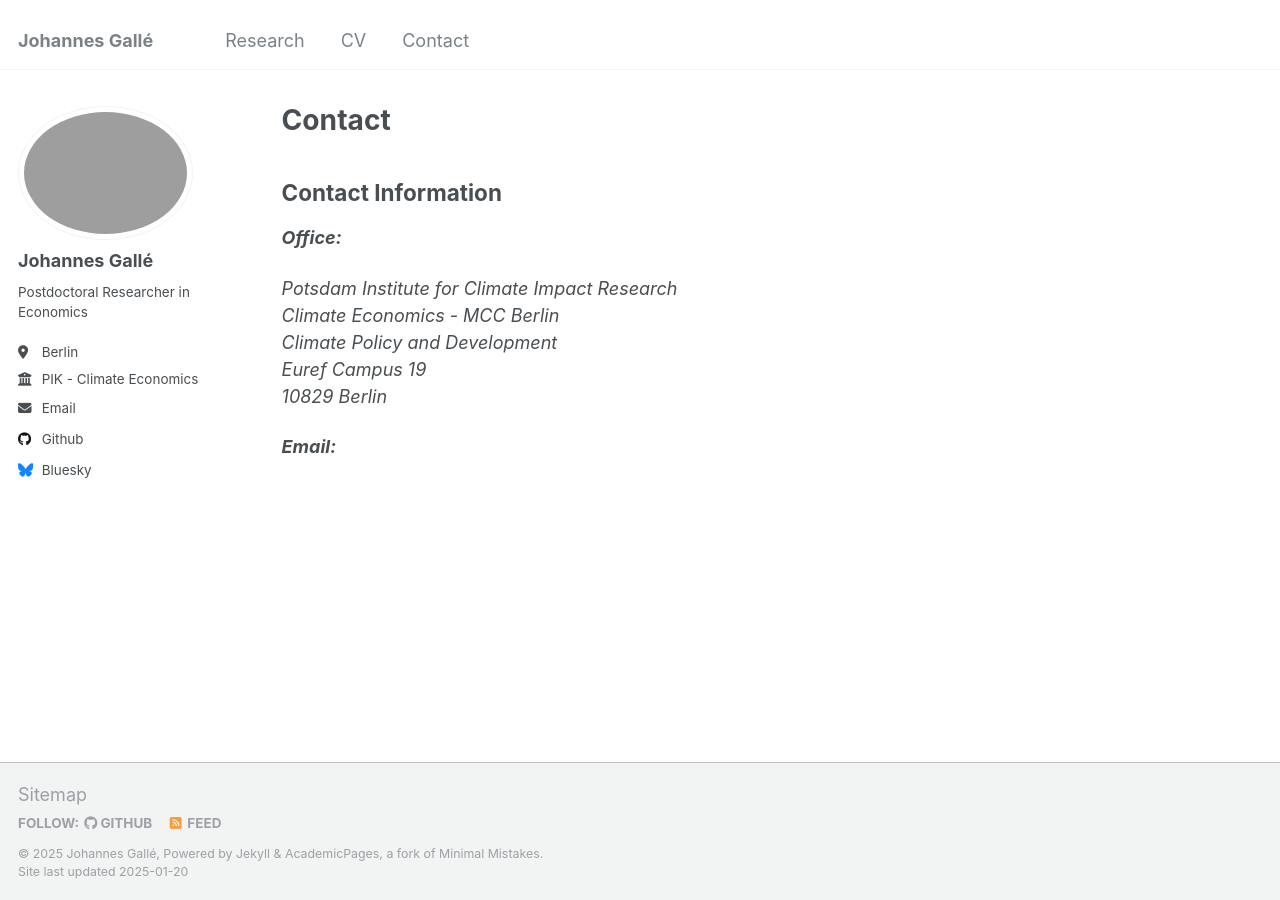
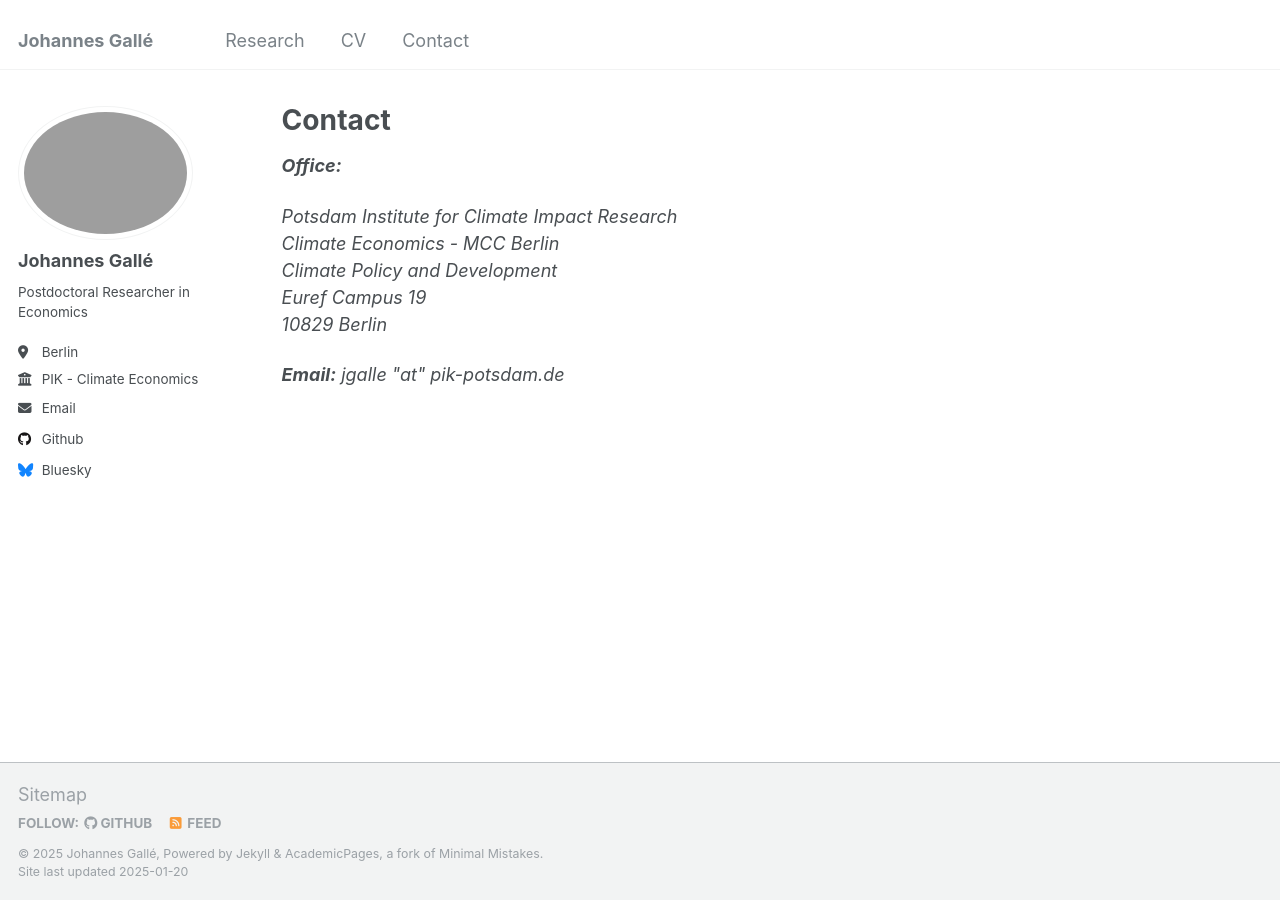
Before and after one commit to johannesgalle/johannesgalle.github.io, a Jekyll site: the page built from _pages/contact.html, in a window 1280 px wide. Built offline with Jekyll 4.4.1, drawn with Linux system fonts in a browser that asks for light colours.

Commit message:
Update contact.html

```diff
--- a/_pages/contact.html
+++ b/_pages/contact.html
@@ -6,7 +6,7 @@ author_profile: true
 ---
 
 <div class="contact-info">
-    <h2>Contact Information</h2>
+
     <address>
         <p><strong>Office:</strong></p>
         <p>
@@ -16,7 +16,7 @@ author_profile: true
             Euref Campus 19<br>
           10829 Berlin<br>
         </p>
-        <p><strong>Email:</strong> <a jgalle "at" pik-potsdam.de</a></p>
+        <p><strong>Email:</strong> jgalle "at" pik-potsdam.de </p>
 
     </address>
 </div>
```
